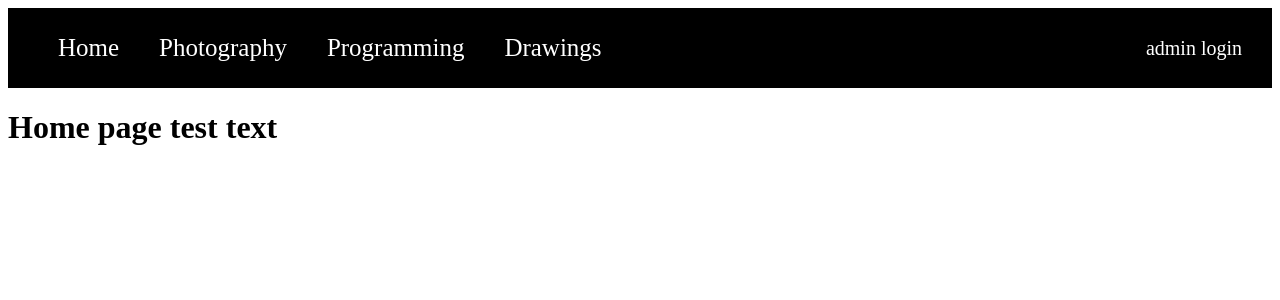
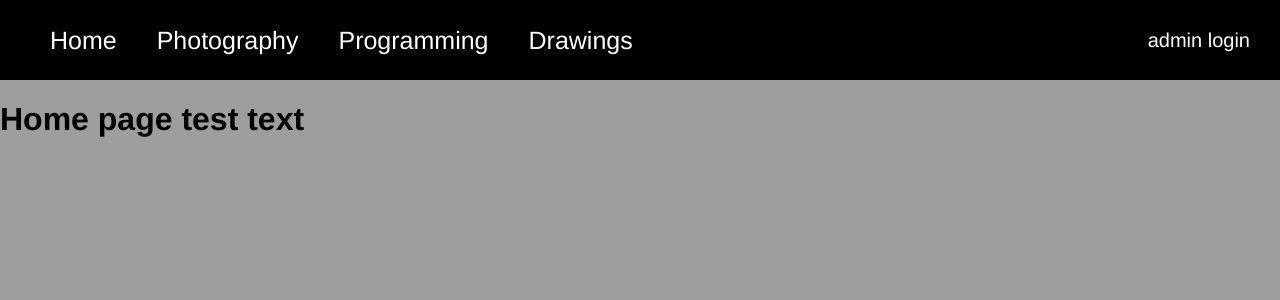
Before and after one commit to gowtham91m/mango-fruity, a React (Create React App) app: page / in a window 1280 px wide. Shown: the top 300 px of the page. Built offline with nearby package versions, Linux system fonts and the light colour scheme.

Commit message:
added global styling

```diff
--- a/src/App.tsx
+++ b/src/App.tsx
@@ -1,5 +1,6 @@
 import { BrowserRouter, Switch, Route } from "react-router-dom";
 import Navbar from "./components/Navbar/Navbar";
+import GlobalStyle from "./GlobalStyle";
 import Drawings from "./Pages/Drawings";
 import HomePage from "./Pages/HomePage";
 import Photography from "./Pages/Photography";
@@ -7,8 +8,8 @@
 
 function App() {
   return (
-    <div>
     <BrowserRouter>
+      <GlobalStyle />
       <Navbar />
       <Switch>
         <Route path="/" exact component={HomePage} />
@@ -18,7 +19,6 @@
         <HomePage />
       </Switch>
     </BrowserRouter>
-    </div>
   );
 }
 
--- a/src/GlobalStyle.tsx
+++ b/src/GlobalStyle.tsx
@@ -4,7 +4,7 @@
   body {
     margin: 0;
     padding: 0;
-    background: LightSteelBlue;
+    background: #9e9e9e;
     font-family: Open-Sans, Helvetica, Sans-Serif;
   }
 `;
```
Lines whose indentation alone changed are shown as unchanged.
